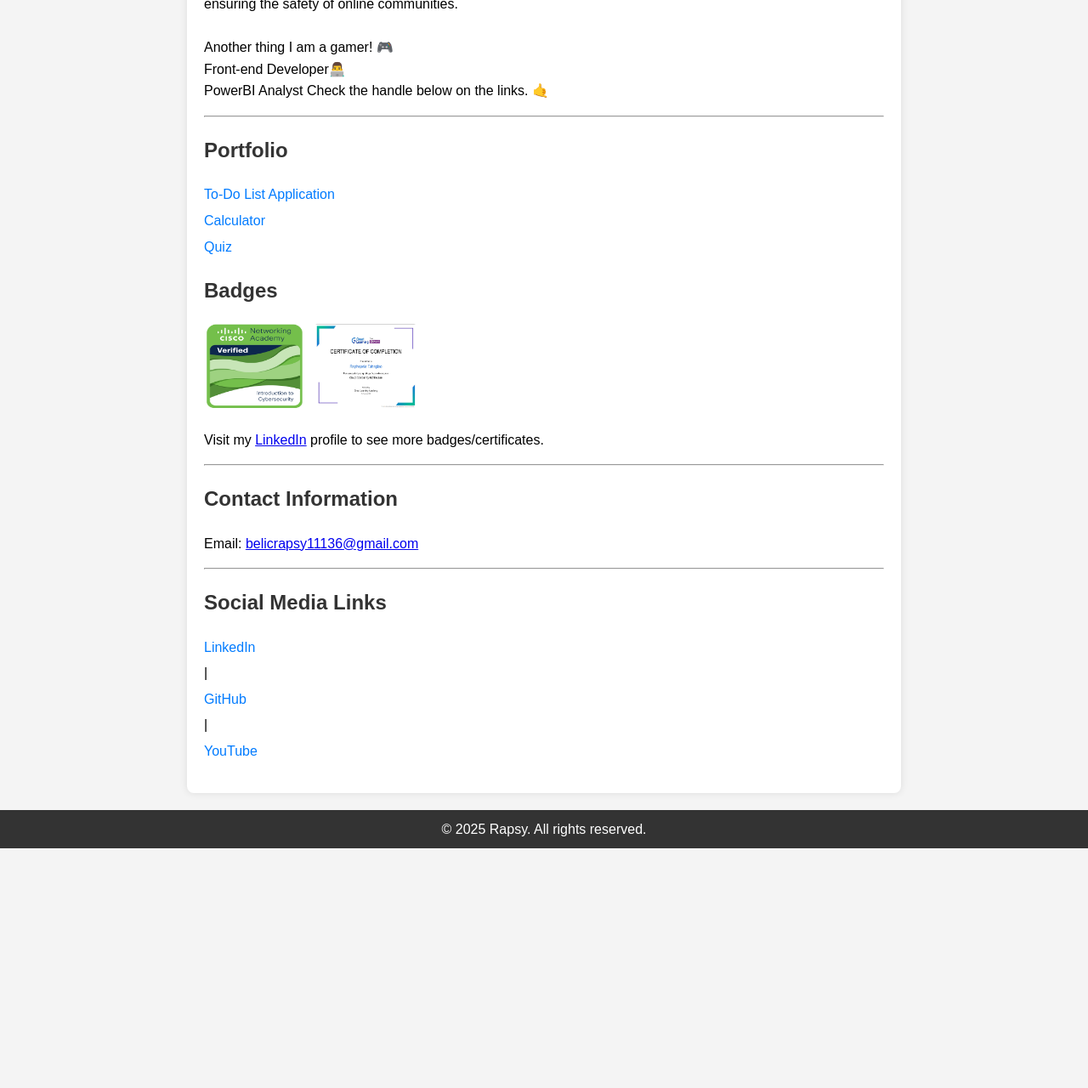
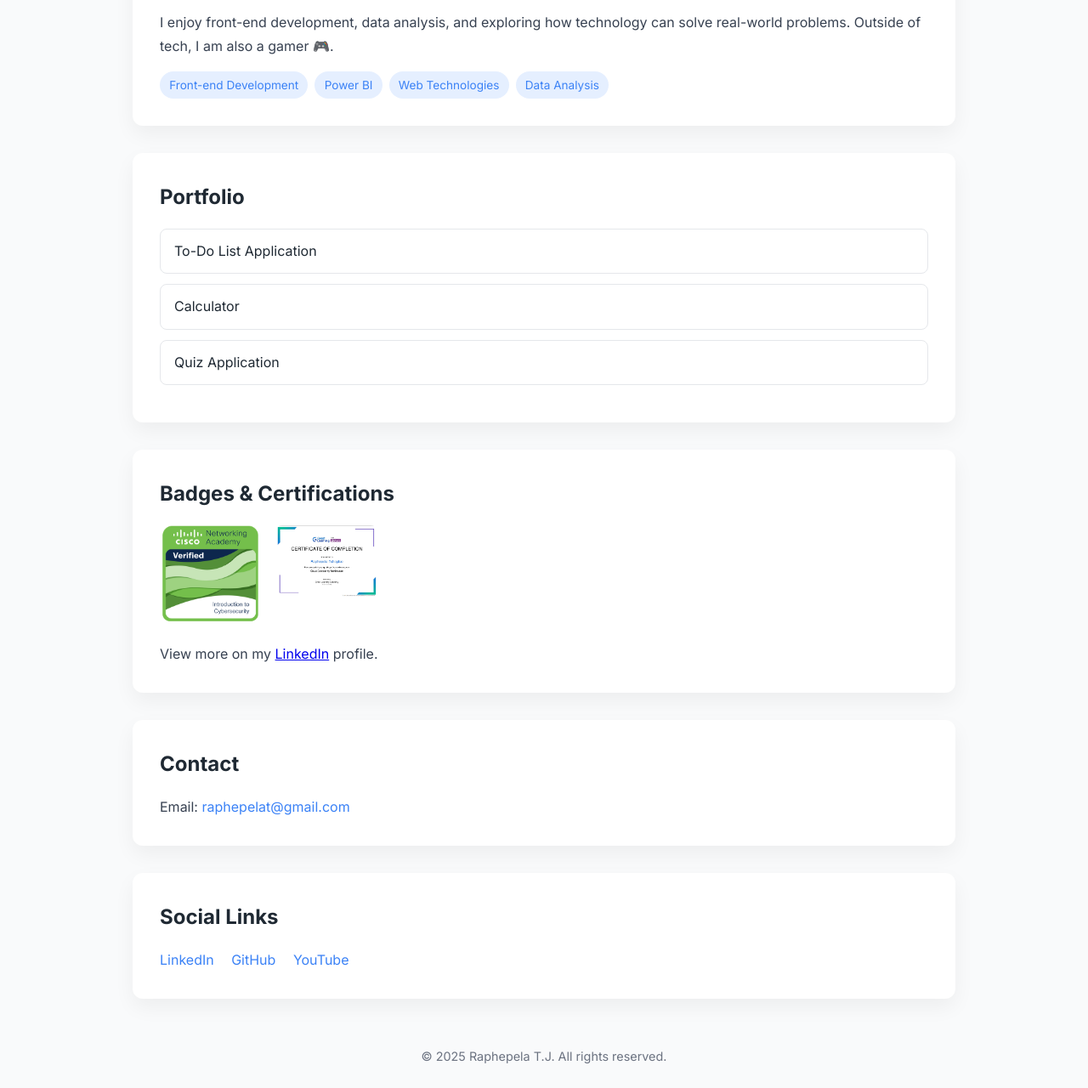
Before and after one commit to Rapsy11136/Rapsy11136.github.io, a plain HTML site: page index.html in a window 1280 px wide. Shown: the part 329-1609 px from the top of the page at 85% size. Before the commit the page ends 1327 px from the top, so only its background shows below. Drawn offline with Linux system fonts and the light colour scheme.

Commit message:
Update index.html
portfolio update

```diff
--- a/index.html
+++ b/index.html
@@ -1,136 +1,219 @@
 <!DOCTYPE html>
 <html lang="en">
 <head>
-    <meta charset="UTF-8">
-    <meta name="viewport" content="width=device-width, initial-scale=1.0">
-    <title>Raphepela T.J Personal Webpage</title>
+  <meta charset="UTF-8" />
+  <meta name="viewport" content="width=device-width, initial-scale=1.0" />
+  <title>Raphepela T.J | Personal Webpage</title>
+
+  <!-- Google Font -->
+  <link href="https://fonts.googleapis.com/css2?family=Inter:wght@300;400;600;700&display=swap" rel="stylesheet">
+
   <style>
-        body {
-            font-family: Arial, sans-serif;
-            line-height: 1.6;
+    :root {
+      --primary: #1f2933;
+      --secondary: #3b82f6;
+      --background: #f9fafb;
+      --card: #ffffff;
+      --text: #374151;
+      --muted: #6b7280;
+    }
+
+    * {
+      box-sizing: border-box;
       margin: 0;
       padding: 0;
-            background-color: #f4f4f4;
     }
+
+    body {
+      font-family: 'Inter', sans-serif;
+      background: var(--background);
+      color: var(--text);
+      line-height: 1.7;
+    }
+
     header {
-            background: #333;
+      background: linear-gradient(135deg, #111827, #1f2933);
       color: #fff;
-            padding: 1rem 0;
+      padding: 4rem 1rem;
       text-align: center;
     }
-        header img {
+
+    header h1 {
+      font-size: 2.5rem;
+      font-weight: 700;
+    }
+
+    header p {
+      margin-top: 0.5rem;
+      color: #d1d5db;
+    }
+
+    .container {
+      max-width: 1000px;
+      margin: -3rem auto 2rem;
+      padding: 0 1rem;
+    }
+
+    .card {
+      background: var(--card);
+      border-radius: 12px;
+      padding: 2rem;
+      margin-bottom: 2rem;
+      box-shadow: 0 10px 25px rgba(0, 0, 0, 0.05);
+    }
+
+    h2 {
+      font-size: 1.5rem;
+      margin-bottom: 1rem;
+      color: var(--primary);
+    }
+
+    .about p {
+      margin-bottom: 1rem;
+    }
+
+    .tags {
+      display: flex;
+      flex-wrap: wrap;
+      gap: 0.5rem;
+      margin-top: 1rem;
+    }
+
+    .tag {
+      background: #e5efff;
+      color: var(--secondary);
+      padding: 0.3rem 0.7rem;
+      border-radius: 999px;
+      font-size: 0.85rem;
+    }
+
+    .portfolio a {
       display: block;
-            margin: 0 auto;
-            width: 377px;
-            height: 102.38px;
+      padding: 0.75rem 1rem;
+      border-radius: 8px;
+      text-decoration: none;
+      color: var(--primary);
+      border: 1px solid #e5e7eb;
+      margin-bottom: 0.75rem;
+      transition: all 0.2s ease;
     }
-        .container {
-            max-width: 800px;
-            margin: 20px auto;
-            padding: 20px;
-            background: #fff;
-            box-shadow: 0 0 10px rgba(0, 0, 0, 0.1);
-            border-radius: 8px;
+
+    .portfolio a:hover {
+      background: var(--secondary);
+      color: #fff;
+      border-color: var(--secondary);
     }
-        h2 {
-            color: #333;
-        }
-        h1{
-            color: #fff;
-        }
-        .portfolio, .contact, .social-links {
-            margin-top: 20px;
-        }
-        .portfolio a, .social-links a {
-            display: block;
-            color: #007bff;
-            text-decoration: none;
-            margin: 5px 0;
-        }
-        .portfolio a:hover, .social-links a:hover {
-            text-decoration: underline;
-        }
+
     .image-container {
       display: flex;
       flex-wrap: wrap;
-            gap: 10px;
-            margin-top: 10px;
+      gap: 1rem;
+      margin-top: 1rem;
     }
+
     .image-container img {
       width: 120px;
-            height: 100px;
-            cursor: pointer;
-            border-radius: 4px;
-            transition: transform 0.2s;
+      border-radius: 8px;
+      transition: transform 0.2s ease;
     }
+
     .image-container img:hover {
-            transform: scale(1.1);
+      transform: translateY(-5px);
     }
+
+    .contact a {
+      color: var(--secondary);
+      text-decoration: none;
+      font-weight: 500;
+    }
+
+    .social-links a {
+      margin-right: 1rem;
+      color: var(--secondary);
+      text-decoration: none;
+      font-weight: 500;
+    }
+
     footer {
       text-align: center;
-            padding: 10px 0;
-            background: #333;
-            color: #fff;
-            margin-top: 20px;
+      padding: 1.5rem;
+      color: var(--muted);
+      font-size: 0.9rem;
+    }
+
+    @media (max-width: 600px) {
+      header h1 {
+        font-size: 2rem;
+      }
     }
   </style>
 </head>
 <body>
+
   <header>
-        <h1>Raphepela T.J Personal Webpage</h1>
-        <!-- Uncomment the following line and replace "header-image.jpg" with your image file -->
-        <!-- <img src="header-image.jpg" alt="Header Image"> -->
+    <h1>Raphepela T.J</h1>
+    <p>Front-end Developer • Power BI Analyst • Tech Enthusiast</p>
   </header>
-    <div class="container">
-        <section class="bio">
+
+  <main class="container">
+
+    <section class="card about">
       <h2>About Me</h2>
       <p>
-                My name is Mr. Raphepela TJ. I've Grown up in front of a computer, I've always been fascinated by the world of technology.
-                Now, as a third-year student pursuing a BSc in Information Technology, I am focused on building a career in Emerging Technology.
-                My journey has been driven by a passion for protecting digital landscapes and ensuring the safety of online communities.
-                <br><br>
-                Another thing I am a gamer! 🎮<br>
-                Front-end Developer👨‍💻<br>
-                PowerBI Analyst
-                Check the handle below on the links. 🤙
+        I am a BSc Information Technology graduate with a strong interest in emerging technologies.
+        I grew up around computers, which shaped my passion for building clean, user-focused digital solutions.
       </p>
-            <hr>
+      <p>
+        I enjoy front-end development, data analysis, and exploring how technology can solve real-world problems.
+        Outside of tech, I am also a gamer 🎮.
+      </p>
+      <div class="tags">
+        <span class="tag">Front-end Development</span>
+        <span class="tag">Power BI</span>
+        <span class="tag">Web Technologies</span>
+        <span class="tag">Data Analysis</span>
+      </div>
     </section>
-        <section class="portfolio">
+
+    <section class="card portfolio">
       <h2>Portfolio</h2>
       <a href="toDoListApp.html">To-Do List Application</a>
       <a href="calculator.html">Calculator</a>
-            <a href="quiz.html">Quiz</a>
+      <a href="quiz.html">Quiz Application</a>
     </section>
-        <section class="badge">
-            <h2>Badges</h2>
+
+    <section class="card badges">
+      <h2>Badges & Certifications</h2>
       <div class="image-container">
         <a href="https://www.credly.com/badges/699dfa54-840c-4034-a96b-827e557a7360" target="_blank">
-                    <img src="intro2cyber.png" alt="Intro to Cybersecurity Badge">
+          <img src="intro2cyber.png" alt="Intro to Cybersecurity Badge" />
         </a>
         <a href="https://verify.mygreatlearning.com/YIUPBTBG" target="_blank">
-                    <img src="cloudCom.png" alt="Cloud Computing Badge">
+          <img src="cloudCom.png" alt="Cloud Computing Badge" />
         </a>
       </div>
-            <p>Visit my <a href="https://za.linkedin.com/in/tshepiso-raphepela-40831b238?original_referer=https%3A%2F%2Fwww.linkedin.com%2F" target="_blank">LinkedIn</a> profile to see more badges/certificates.</p>
-        </section>
-        <hr>
-        <section class="contact">
-            <h2>Contact Information</h2>
-            <p>Email: <a href="mailto:belicrapsy11136@gmail.com">belicrapsy11136@gmail.com</a></p>
-        </section>
-        <hr>
-        <section class="social-links">
-            <h2>Social Media Links</h2>
-            <p>
-                <a href="https://za.linkedin.com/in/tshepiso-raphepela-40831b238?original_referer=https%3A%2F%2Fwww.linkedin.com%2F" target="_blank">LinkedIn</a> |
-                <a href="https://github.com/Rapsy11136/Rapsy/commit/8181a12698a77089a7108921c3fb14fbbe957cf1" target="_blank">GitHub</a> |
-                <a href="https://youtube.com/@rapsysacoding?si=JpCRpHgy2u9daFhw" target="_blank">YouTube</a>
+      <p style="margin-top:1rem;">
+        View more on my <a href="https://za.linkedin.com/in/tshepiso-raphepela-40831b238" target="_blank">LinkedIn</a> profile.
       </p>
     </section>
-    </div>
+
+    <section class="card contact">
+      <h2>Contact</h2>
+      <p>Email: <a href="mailto:raphepelat@gmail.com">raphepelat@gmail.com</a></p>
+    </section>
+
+    <section class="card social-links">
+      <h2>Social Links</h2>
+      <a href="https://za.linkedin.com/in/tshepiso-raphepela-40831b238" target="_blank">LinkedIn</a>
+      <a href="https://github.com/Rapsy11136" target="_blank">GitHub</a>
+      <a href="https://youtube.com/@rapsysacoding" target="_blank">YouTube</a>
+    </section>
+
+  </main>
+
   <footer>
-        &copy; 2025 Rapsy. All rights reserved.
+    © 2025 Raphepela T.J. All rights reserved.
   </footer>
+
 </body>
 </html>
```
Lines whose indentation alone changed are shown as unchanged.
